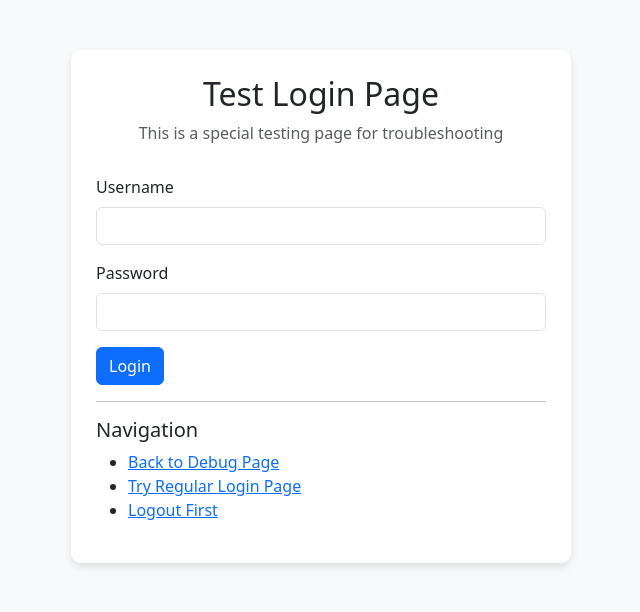
After one commit to Pratiks7559/pharma-management-systems, a Django app: page /test-login/ in a window 1280 px wide. The commit adds this page. Shown: the top 612 px of the page, without its empty margins (319-959 px from the left). Run offline with Django 4.2, Linux system fonts and the light colour scheme.

Commit message:
Implement a simplified login page to quickly test user authentication
Adds a basic login form in test_login.html and a corresponding view in core/views.py to test authentication.

Replit-Commit-Author: Agent
Replit-Commit-Session-Id: 0dc6f3b5-868a-4a0c-aef4-88435edc90d1
Replit-Commit-Screenshot-Url: https://storage.googleapis.com/screenshot-production-us-central1/2d072680-5ca2-4879-a39d-02f3bbe69017/8f90ba23-ffdf-409b-8adc-955ef41c6df7.jpg

```diff
--- a/pharmamgmt/core/urls.py
+++ b/pharmamgmt/core/urls.py
@@ -82,4 +82,5 @@ urlpatterns = [
 
     # Debug page - accessible without authentication
     path('debug/', views.debug_view, name='debug'),
+    path('test-login/', views.test_login_view, name='test_login'),
 ]
--- a/pharmamgmt/core/views.py
+++ b/pharmamgmt/core/views.py
@@ -1509,3 +1509,25 @@ def debug_view(request):
     }
 
     return render(request, 'debug.html', context)
+
+def test_login_view(request):
+    """
+    A simplified login view for testing authentication.
+    """
+    context = {}
+
+    if request.method == 'POST':
+        username = request.POST.get('username')
+        password = request.POST.get('password')
+
+        if username and password:
+            user = authenticate(username=username, password=password)
+            if user is not None:
+                login(request, user)
+                context['success'] = f"Login successful! Welcome {user.username}. You are now authenticated."
+            else:
+                context['error'] = "Authentication failed. Invalid username or password."
+        else:
+            context['error'] = "Please provide both username and password."
+
+    return render(request, 'test_login.html', context)
--- a/pharmamgmt/templates/debug.html
+++ b/pharmamgmt/templates/debug.html
@@ -36,8 +36,10 @@
 
         <h2>Links</h2>
         <ul>
-            <li><a href="/login/">Login Page</a></li>
+            <li><a href="/login/">Regular Login Page</a></li>
+            <li><a href="/test-login/">Test Login Page (try this if regular login doesn't work)</a></li>
             <li><a href="/admin/">Admin Interface</a></li>
+            <li><a href="/logout/">Logout (click this first if having login issues)</a></li>
         </ul>
 
         <h2>Server Information</h2>
--- /dev/null
+++ b/pharmamgmt/templates/test_login.html
@@ -0,0 +1,88 @@
+<!DOCTYPE html>
+<html lang="en">
+<head>
+    <meta charset="UTF-8">
+    <meta name="viewport" content="width=device-width, initial-scale=1.0">
+    <title>Test Login - Pharmacy Management System</title>
+
+    <!-- Bootstrap CSS -->
+    <link href="https://cdn.jsdelivr.net/npm/bootstrap@5.3.0-alpha1/dist/css/bootstrap.min.css" rel="stylesheet">
+
+    <style>
+        body {
+            background-color: #f8f9fa;
+            padding: 50px;
+        }
+
+        .login-container {
+            max-width: 500px;
+            margin: 0 auto;
+            padding: 25px;
+            background-color: white;
+            border-radius: 10px;
+            box-shadow: 0 4px 8px rgba(0, 0, 0, 0.1);
+        }
+
+        .login-header {
+            text-align: center;
+            margin-bottom: 30px;
+        }
+    </style>
+</head>
+<body>
+    <div class="login-container">
+        <div class="login-header">
+            <h2>Test Login Page</h2>
+            <p class="text-muted">This is a special testing page for troubleshooting</p>
+        </div>
+
+        {% if messages %}
+            {% for message in messages %}
+                <div class="alert alert-{{ message.tags }} alert-dismissible fade show" role="alert">
+                    {{ message }}
+                    <button type="button" class="btn-close" data-bs-dismiss="alert" aria-label="Close"></button>
+                </div>
+            {% endfor %}
+        {% endif %}
+
+        {% if error %}
+            <div class="alert alert-danger">
+                {{ error }}
+            </div>
+        {% endif %}
+
+        {% if success %}
+            <div class="alert alert-success">
+                {{ success }}
+            </div>
+        {% endif %}
+
+        <form method="post" action="/test-login/">
+            {% csrf_token %}
+            <div class="mb-3">
+                <label for="username" class="form-label">Username</label>
+                <input type="text" class="form-control" id="username" name="username" required>
+            </div>
+            <div class="mb-3">
+                <label for="password" class="form-label">Password</label>
+                <input type="password" class="form-control" id="password" name="password" required>
+            </div>
+            <button type="submit" class="btn btn-primary">Login</button>
+        </form>
+
+        <hr>
+
+        <div class="mt-3">
+            <h5>Navigation</h5>
+            <ul>
+                <li><a href="/debug/">Back to Debug Page</a></li>
+                <li><a href="/login/">Try Regular Login Page</a></li>
+                <li><a href="/logout/">Logout First</a></li>
+            </ul>
+        </div>
+    </div>
+
+    <!-- Bootstrap JS Bundle with Popper -->
+    <script src="https://cdn.jsdelivr.net/npm/bootstrap@5.3.0-alpha1/dist/js/bootstrap.bundle.min.js"></script>
+</body>
+</html>
```
